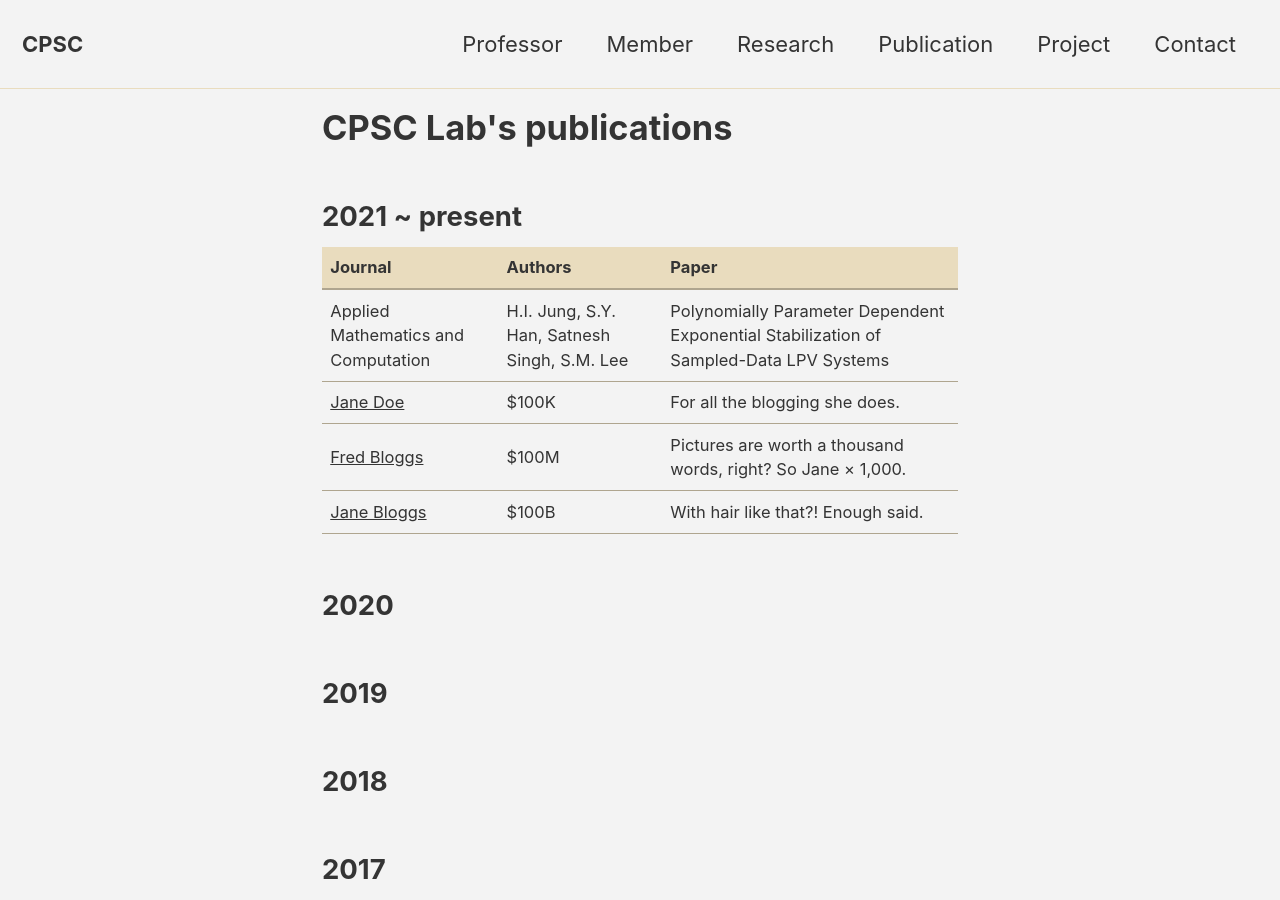
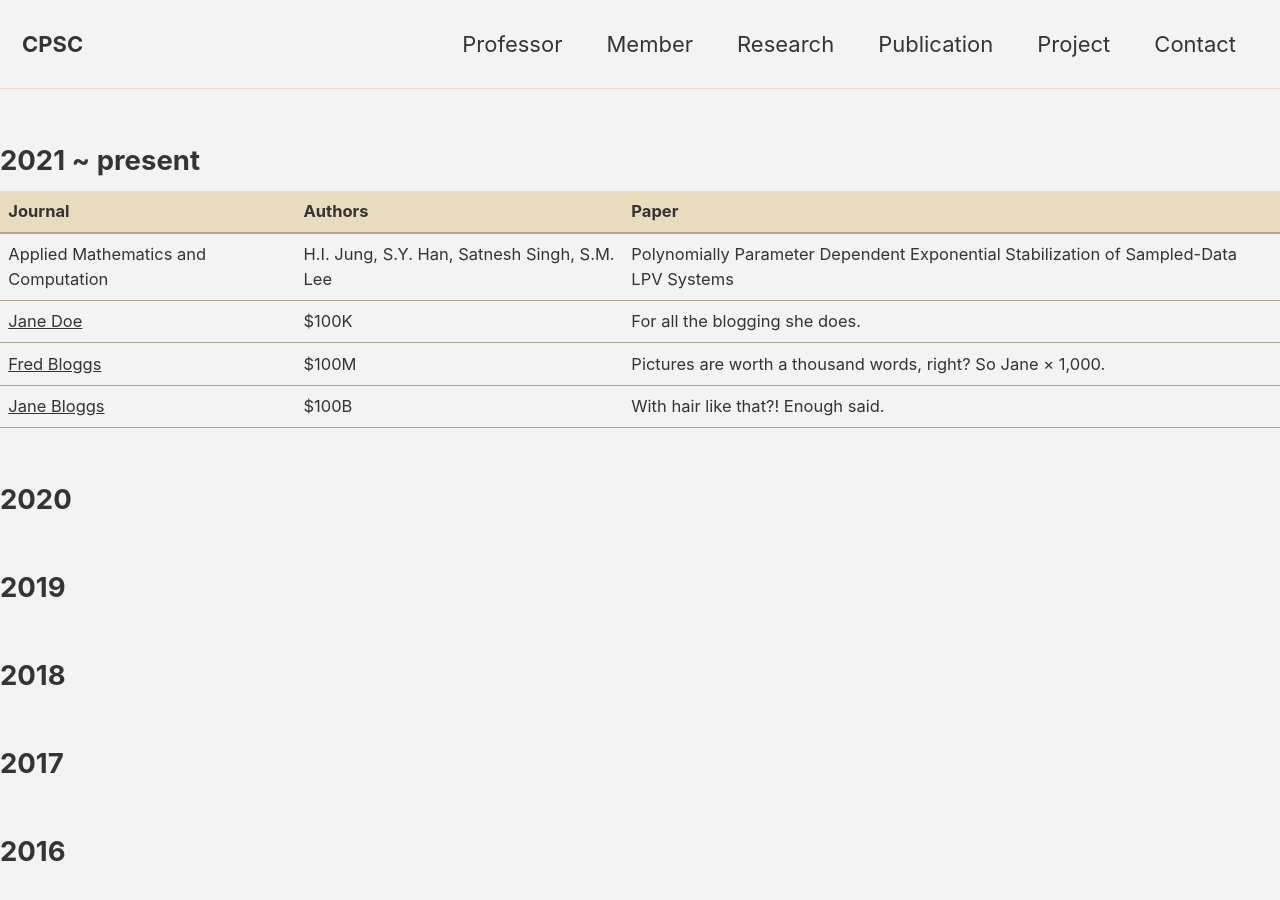
Before and after one commit to CPSC-LAB/CPSC-LAB.github.io, a Jekyll site: the page built from _pages/publications.md, in a window 1280 px wide and 900 px high. Built offline with Jekyll 4.4.1, drawn with Linux system fonts in a browser that asks for light colours; cached includes are drawn as plain includes; our own code applies the rules of GitHub Pages for plain Markdown files; some of the changed lines change nothing that is shown.

Commit message:
Update publications.md

```diff
--- a/_pages/publications.md
+++ b/_pages/publications.md
@@ -1,7 +1,7 @@
 ---
 title: "CPSC Lab's publications"
 permalink: /publications_cpsc/
-layout: categories
+classes: wide
 ---
 
 
```
